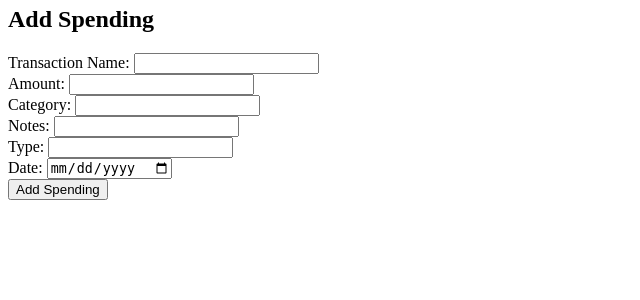
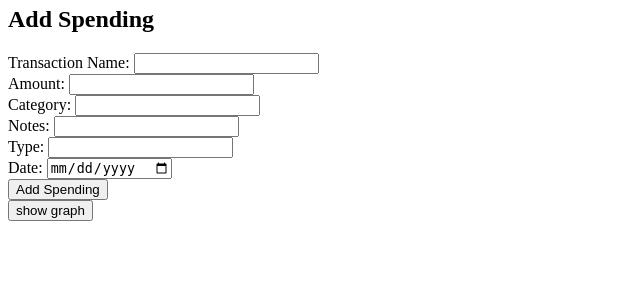
Before and after one commit to UltHamiz/course-project-team-10, a Flask app: page / in a window 1280 px wide. Shown: the part 429-729 px from the top of the page, without its empty margins (0-640 px from the left). Run offline with Flask 2, Linux system fonts and the light colour scheme.

Commit message:
fixed graph button

```diff
--- a/app.py
+++ b/app.py
@@ -105,7 +105,7 @@ def trend_monthly_income():
     trend_data = person.get_trend_monthly_income(12, 2022)
     return jsonify(trend_data.to_dict(orient='records'))
 
-@app.route('/graph')
+@app.route('/graph', methods=['POST'])
 def graph():
     return render_template('graph.html')
 
--- a/templates/index.html
+++ b/templates/index.html
@@ -30,5 +30,8 @@
         Date: <input type="date" name="date"><br>
         <input type="submit" value="Add Spending">
     </form>
+    <form action="/graph" method = "post">
+        <button type="submit">show graph</button>
+     </form>
 </body>
 </html>
```
